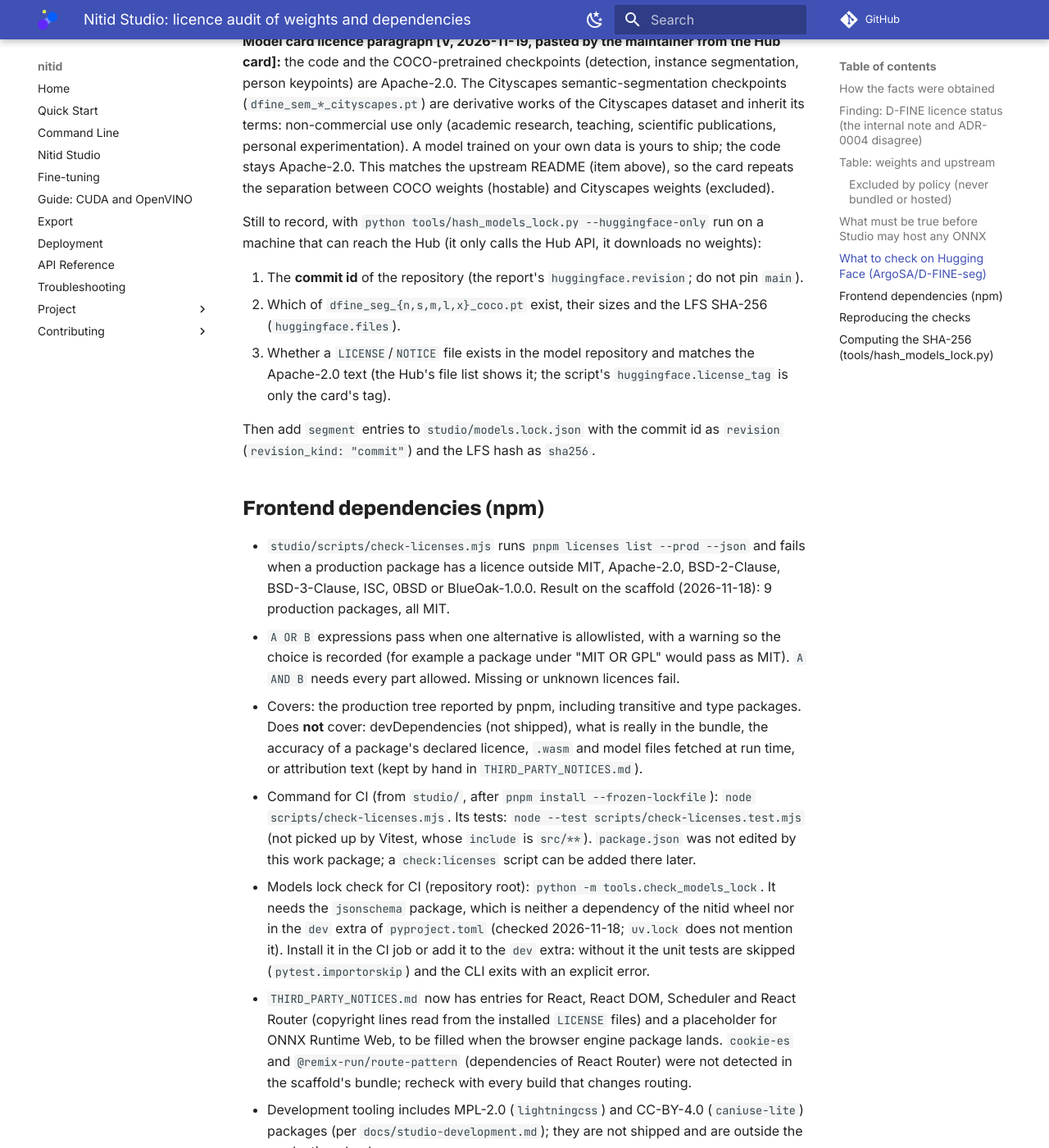
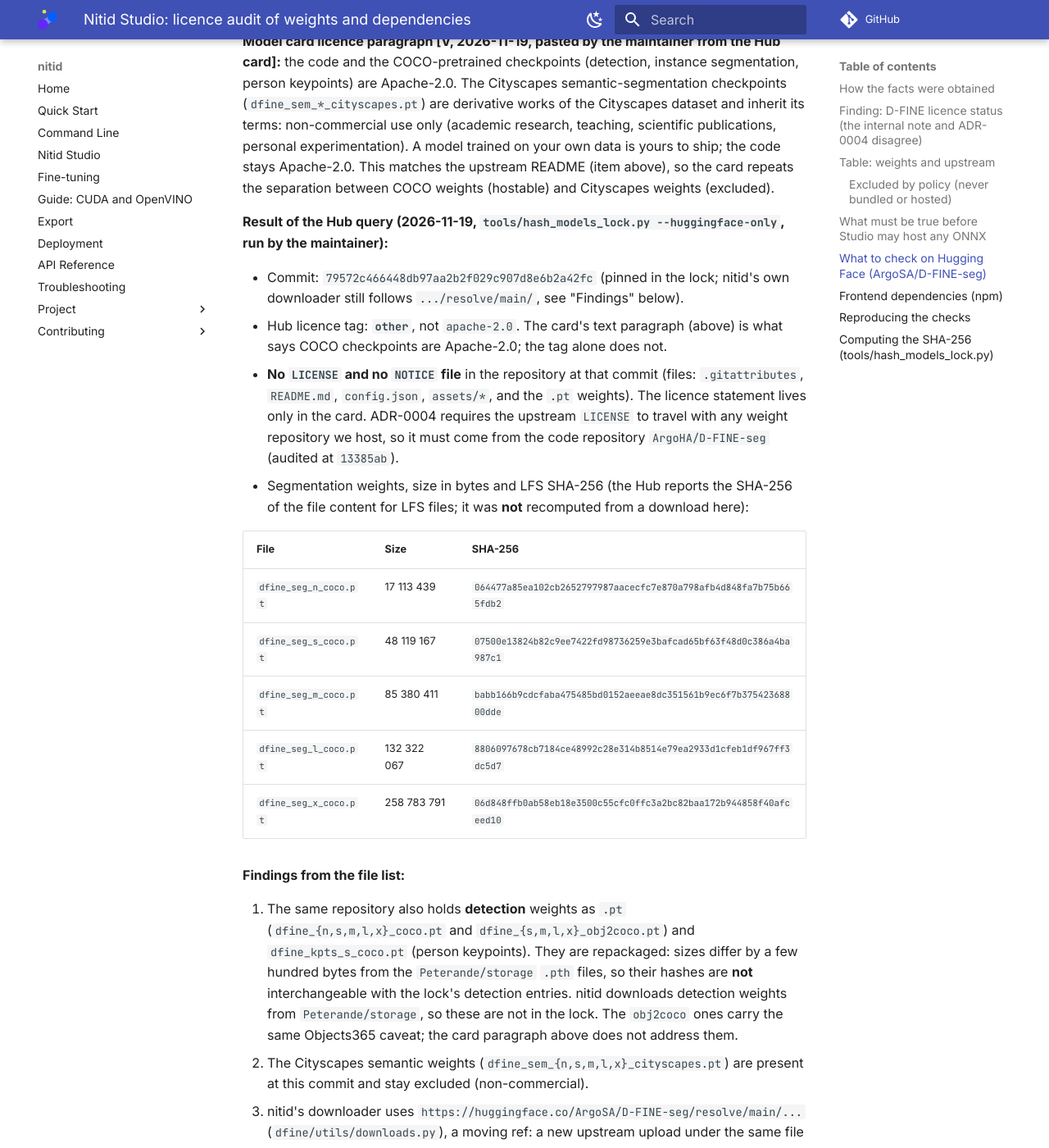
Before and after one commit to Nitidio/nitid, an MkDocs documentation site: the page built from docs/licensing/studio-weights.md, in a window 1280 px wide and 1400 px high, scrolled down 6421 px. Shown: the whole window at 82% size. Built offline with MkDocs 1.6.1 and Material for MkDocs 9.7.7, drawn with Linux system fonts in a browser that asks for light colours; comment, search, counter and statistics services are not loaded; some of the changed text lies outside the part shown.

Commit message:
feat(licensing): pin the D-FINE-seg segmentation weights in models.lock.json
Adds dfine-seg-{n,s,m,l,x}-coco at Hub commit 79572c46 with the sizes and LFS
SHA-256 reported by the Hugging Face API (report from the maintainer). Records
the findings: Hub licence tag is "other", the repository ships no LICENSE or
NOTICE, it also holds repackaged detection and keypoint weights, and nitid's
downloader still follows a moving ref (resolve/main). Cityscapes semantic
weights remain excluded.

Co-Authored-By: Claude Sonnet 5.5 <noreply@anthropic.com>
Claude-Session: https://claude.ai/code/session_016gyCsVrKFXU58HcWRPRNVp

```diff
--- a/docs/licensing/studio-weights.md
+++ b/docs/licensing/studio-weights.md
@@ -68,7 +68,7 @@ state the caveat. The default `obj2coco` choice is unchanged; `obj2coco` entries
 | `nitid1m/l/x` detect, `coco` variant | idem | Apache-2.0 | assets `dfine_{m,l,x}_coco.pth` (79 108 938 / 126 059 754 / 252 128 986 B) | **[V]** licence, size, SHA-256 (computed 2026-11-19 with `tools/hash_models_lock.py`) | Passes the gate (`hostable: true`). Needs the checklist below. |
 | `nitid1s` detect, `dfine_s_obj2coco.pth` (**default**) | idem | Apache-2.0 for the code; **Objects365 caveat open** | asset `.../dfine_s_obj2coco.pth` (41 847 790 B) | **[V]** licence, size, SHA-256, caveat text; **[NV]** what the Objects365 terms allow | No (`open_caveats`). |
 | `nitid1m/l/x` detect, `obj2coco` (**default**) | idem | same | assets `dfine_m_obj2coco.pth`, `dfine_l_obj2coco_e25.pth`, `dfine_x_obj2coco.pth` (79 117 378 / 126 083 766 / 252 140 594 B) | **[V]** licence, size, SHA-256 (2026-11-19), caveat; **[NV]** Objects365 terms | No (`open_caveats`). |
-| `nitid1*` segment, `dfine_seg_{n,s,m,l,x}_coco.pt` | `ArgoHA/D-FINE-seg`, weights on `huggingface.co/ArgoSA/D-FINE-seg` | Apache-2.0 per the upstream README ("The COCO weights ... are released under Apache-2.0") | README `License` section at D-FINE-seg `13385ab`; code `LICENSE` same commit | **[V]** README, code licence and, since 2026-11-19, the model card's licence paragraph (pasted by the maintainer, see below); **[NV]** file sizes, SHA-256 and a pinnable revision | Not in the lock yet: no revision can be pinned without the Hub. Run `python tools/hash_models_lock.py --huggingface-only` (see "Computing the SHA-256"). |
+| `nitid1*` segment, `dfine_seg_{n,s,m,l,x}_coco.pt` | `ArgoHA/D-FINE-seg`, weights on `huggingface.co/ArgoSA/D-FINE-seg` at commit `79572c466448db97aa2b2f029c907d8e6b2a42fc` | Apache-2.0 for the COCO checkpoints (model card paragraph and upstream README); Hub licence tag is `other` | Model card at the pinned commit; README at D-FINE-seg `13385ab`; code `LICENSE` same commit | **[V]** card paragraph, README, code licence, commit, sizes, LFS SHA-256 (reported by the Hub API, 2026-11-19); **[NV]** SHA-256 recomputed from a download | Passes the gate (`hostable: true`), with the conditions below (no LICENSE/NOTICE in the Hub repository; tag `other`). Lock ids `dfine-seg-{n,s,m,l,x}-coco`. |
 | D-FINE-seg Cityscapes semantic weights (`dfine_sem_*_cityscapes.pt`) | `ArgoHA/D-FINE-seg` | Non-commercial (derivative of Cityscapes, per the README) | README `License` section, same commit | **[V]** README statement | **No. Excluded.** |
 | D-FINE-seg keypoints (`dfine_kpts_s_coco.pt`) | idem | Apache-2.0 per the README (COCO weights) | same | **[V]** README; **[NV]** Hub | Out of scope (pose is not in Studio). |
 | RT-DETR (code lineage only) | `lyuwenyu/RT-DETR` | Apache-2.0 | `LICENSE` at `df2a96c8c3a098567a1149bf0248da6efe6d495d` | **[V]** | No weights involved. |
@@ -141,17 +141,44 @@ research, teaching, scientific publications, personal experimentation). A model
 data is yours to ship; the code stays Apache-2.0. This matches the upstream README (item above), so
 the card repeats the separation between COCO weights (hostable) and Cityscapes weights (excluded).
 
-Still to record, with `python tools/hash_models_lock.py --huggingface-only` run on a machine that
-can reach the Hub (it only calls the Hub API, it downloads no weights):
+**Result of the Hub query (2026-11-19, `tools/hash_models_lock.py --huggingface-only`, run by the maintainer):**
 
-1. The **commit id** of the repository (the report's `huggingface.revision`; do not pin `main`).
-2. Which of `dfine_seg_{n,s,m,l,x}_coco.pt` exist, their sizes and the LFS SHA-256
-   (`huggingface.files`).
-3. Whether a `LICENSE`/`NOTICE` file exists in the model repository and matches the Apache-2.0 text
-   (the Hub's file list shows it; the script's `huggingface.license_tag` is only the card's tag).
+- Commit: `79572c466448db97aa2b2f029c907d8e6b2a42fc` (pinned in the lock; nitid's own downloader
+  still follows `.../resolve/main/`, see "Findings" below).
+- Hub licence tag: **`other`**, not `apache-2.0`. The card's text paragraph (above) is what says
+  COCO checkpoints are Apache-2.0; the tag alone does not.
+- **No `LICENSE` and no `NOTICE` file** in the repository at that commit (files: `.gitattributes`,
+  `README.md`, `config.json`, `assets/*`, and the `.pt` weights). The licence statement lives only in
+  the card. ADR-0004 requires the upstream `LICENSE` to travel with any weight repository we host,
+  so it must come from the code repository `ArgoHA/D-FINE-seg` (audited at `13385ab`).
+- Segmentation weights, size in bytes and LFS SHA-256 (the Hub reports the SHA-256 of the file
+  content for LFS files; it was **not** recomputed from a download here):
 
-Then add `segment` entries to `studio/models.lock.json` with the commit id as `revision`
-(`revision_kind: "commit"`) and the LFS hash as `sha256`.
+| File | Size | SHA-256 |
+|---|---|---|
+| `dfine_seg_n_coco.pt` | 17 113 439 | `064477a85ea102cb2652797987aacecfc7e870a798afb4d848fa7b75b665fdb2` |
+| `dfine_seg_s_coco.pt` | 48 119 167 | `07500e13824b82c9ee7422fd98736259e3bafcad65bf63f48d0c386a4ba987c1` |
+| `dfine_seg_m_coco.pt` | 85 380 411 | `babb166b9cdcfaba475485bd0152aeeae8dc351561b9ec6f7b37542368800dde` |
+| `dfine_seg_l_coco.pt` | 132 322 067 | `8806097678cb7184ce48992c28e314b8514e79ea2933d1cfeb1df967ff3dc5d7` |
+| `dfine_seg_x_coco.pt` | 258 783 791 | `06d848ffb0ab58eb18e3500c55cfc0ffc3a2bc82baa172b944858f40afceed10` |
+
+**Findings from the file list:**
+
+1. The same repository also holds **detection** weights as `.pt` (`dfine_{n,s,m,l,x}_coco.pt` and
+   `dfine_{s,m,l,x}_obj2coco.pt`) and `dfine_kpts_s_coco.pt` (person keypoints). They are repackaged:
+   sizes differ by a few hundred bytes from the `Peterande/storage` `.pth` files, so their hashes are
+   **not** interchangeable with the lock's detection entries. nitid downloads detection weights from
+   `Peterande/storage`, so these are not in the lock. The `obj2coco` ones carry the same Objects365
+   caveat; the card paragraph above does not address them.
+2. The Cityscapes semantic weights (`dfine_sem_{n,s,m,l,x}_cityscapes.pt`) are present at this
+   commit and stay excluded (non-commercial).
+3. nitid's downloader uses `https://huggingface.co/ArgoSA/D-FINE-seg/resolve/main/...`
+   (`dfine/utils/downloads.py`), a moving ref: a new upstream upload under the same file name would
+   change what users get while the lock still says otherwise. Pinning that URL to the commit is a
+   product change left to the maintainers (DR-25).
+
+To recompute the hashes from a real download (recommended before hosting), on a machine that can
+reach the Hub: `python tools/hash_models_lock.py --only dfine-seg-s-coco,dfine-seg-m-coco,...`.
 
 ## Frontend dependencies (npm)
 
```
Also changed, not shown: THIRD_PARTY_NOTICES.md (+3 -1 lines), 1 other file.
